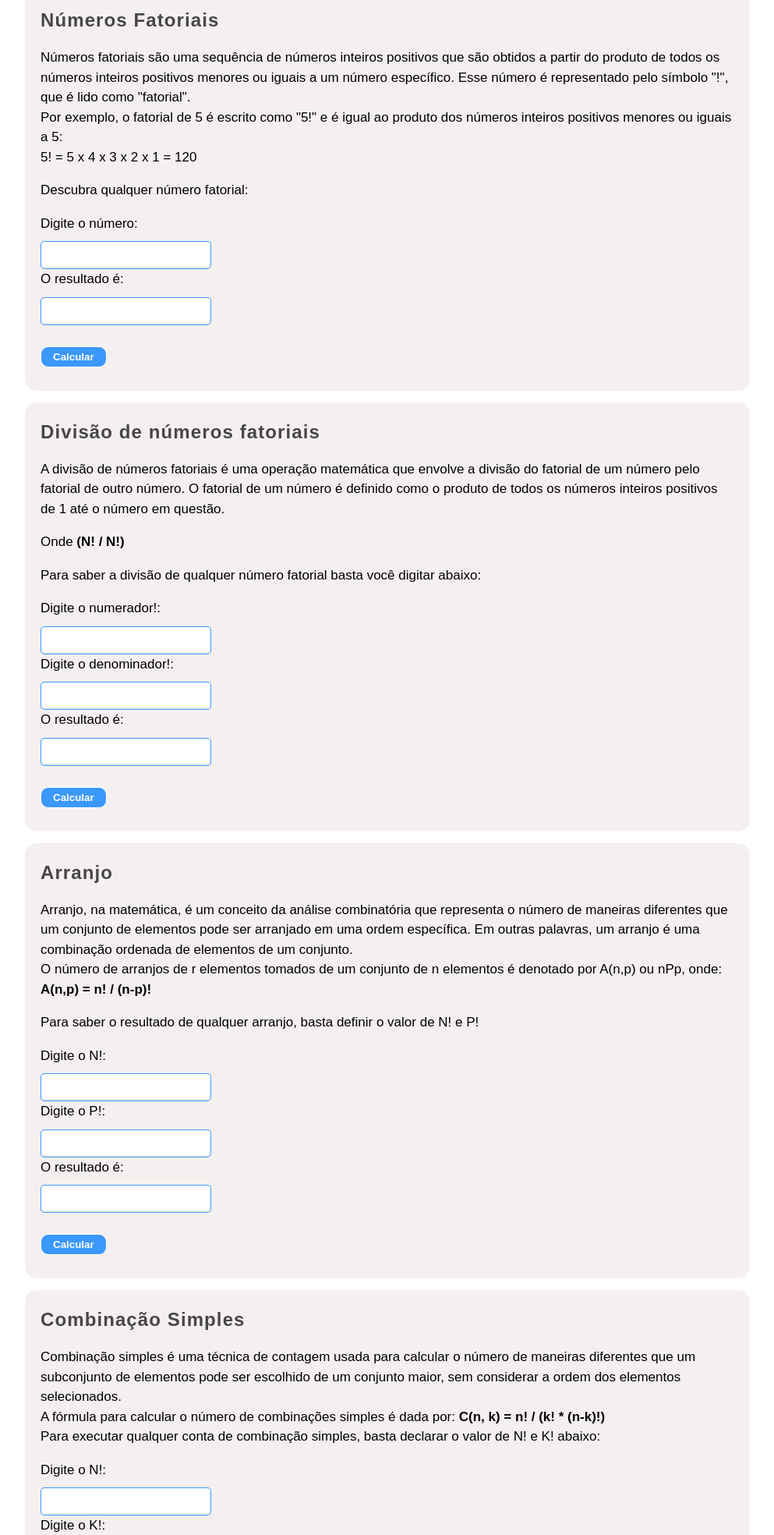
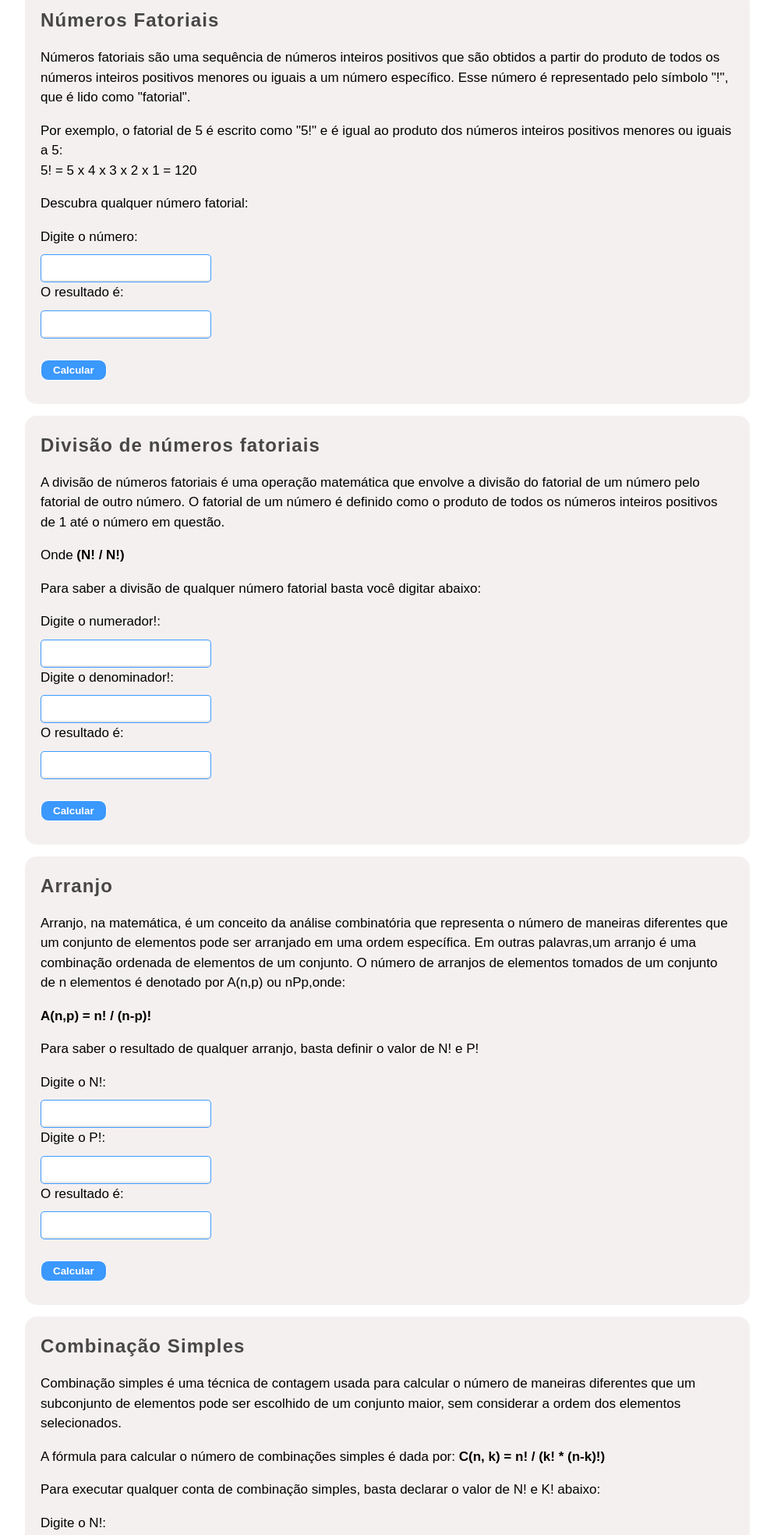
Before and after one commit to kaykyveiga/calculadora-analise-combinatoria, a plain HTML site: page index.html in a window 1280 px wide. Shown: the part 147-2115 px from the top of the page at 78% size, without its empty margins (143-1136 px from the left). Drawn offline with Linux system fonts and the light colour scheme.

Commit message:
calculadora análise combinatória

```diff
--- a/index.html
+++ b/index.html
@@ -10,23 +10,23 @@
     <link rel="stylesheet" href="demo-files/demo.css">
     <link rel="stylesheet" href="style.css">
 
-
 </head>
 
 <body>
     <header class="header">
         <h1>Análise Combinatória</h1>
     </header>
+
     <div class="conteiner">
+
         <div class="itens">
             <h2>Números Fatoriais</h2>
             <p>
-                Números fatoriais são uma sequência de números inteiros positivos que são obtidos a partir do produto de
-                todos os números inteiros positivos menores ou iguais a um número específico. Esse número é representado
-                pelo símbolo "!", que é lido como "fatorial". <br>
+                Números fatoriais são uma sequência de números inteiros positivos que são obtidos a partir do produto de todos os números inteiros positivos menores ou iguais a um número específico. Esse número é representado pelo símbolo "!", que é lido como "fatorial".
+            </p>
+            <p>
                 Por exemplo, o fatorial de 5 é escrito como "5!" e é igual ao produto dos números inteiros positivos
-                menores
-                ou iguais a 5: <br>
+                menores ou iguais a 5: <br>
                 5! = 5 x 4 x 3 x 2 x 1 = 120
             </p>
             <p>Descubra qualquer número fatorial:</p>
@@ -42,36 +42,32 @@
 
         <div class="itens">
             <h2>Divisão de números fatoriais</h2>
-            <p>A divisão de números fatoriais é uma operação matemática que envolve a divisão do fatorial de um número
-                pelo
-                fatorial de outro número. O fatorial de um número é definido como o produto de todos os números inteiros
-                positivos de 1 até o número em questão.
+            <p>A divisão de números fatoriais é uma operação matemática que envolve a divisão do fatorial de um número pelo fatorial de outro número. O fatorial de um número é definido como o produto de todos os números inteiros positivos de 1 até o número em questão.
             </p>
             <p>Onde <strong>(N! / N!)</strong></p>
             <p>
                 Para saber a divisão de qualquer número fatorial basta você digitar abaixo:
             </p>
+
             <label for="numerador">Digite o numerador!:</label> <br>
             <input type="text" name="numerador" id="numerador"> <br>
             <label for="denominador">Digite o denominador!:</label> <br>
             <input type="text" name="denominador" id="denominador"> <br>
             <label for="resultadoDivisaoFatorial">O resultado é:</label> <br>
             <input type="text" name="resultadoDivisaoFatorial" id="resultadoDivisaoFatorial" disabled> <br>
+
             <p id="mensagemDivisaoFatorial"></p>
+
             <button class="button" onclick="calcularDivisaoFatorial()">Calcular</button>
         </div>
 
         <div class="itens">
             <h2>Arranjo</h2>
             <p>Arranjo, na matemática, é um conceito da análise combinatória que representa o número de maneiras
-                diferentes
-                que um conjunto de elementos pode ser arranjado em uma ordem específica. Em outras palavras, um arranjo
-                é
-                uma combinação ordenada de elementos de um conjunto. <br>
-                O número de arranjos de r elementos tomados de um conjunto de n elementos é denotado por A(n,p) ou nPp,
-                onde: <br>
-                <strong>A(n,p) = n! / (n-p)!</strong>
+                diferentes que um conjunto de elementos pode ser arranjado em uma ordem específica. Em outras palavras,um arranjo é uma combinação ordenada de elementos de um conjunto. O número de arranjos de elementos tomados de um conjunto de n elementos é denotado por A(n,p) ou nPp,onde:
             </p>
+            <p><strong>A(n,p) = n! / (n-p)!</strong></p>
+
             <p>Para saber o resultado de qualquer arranjo, basta definir o valor de N! e P!</p>
             <label for="n!">Digite o N!:</label> <br>
             <input type="text" name="n!" id="n!"> <br>
@@ -80,18 +76,19 @@
             <label for="resultadoArranjo">O resultado é:</label> <br>
             <input disabled type="text" name="resultadoArranjo" id="resultadoArranjo"> <br>
             <p id="mensagemArranjo"></p>
+
             <button class="button" onclick="calcularArranjo()">Calcular</button>
         </div>
 
         <div class="itens">
             <h2>Combinação Simples</h2>
-            <p>Combinação simples é uma técnica de contagem usada para calcular o número de maneiras diferentes que um
-                subconjunto de elementos pode ser escolhido de um conjunto maior, sem considerar a ordem dos elementos
-                selecionados. <br>
-                A fórmula para calcular o número de combinações simples é dada por:
-                <strong>C(n, k) = n! / (k! * (n-k)!)</strong> <br>
-                Para executar qualquer conta de combinação simples, basta declarar o valor de N! e K! abaixo:
+            <p>Combinação simples é uma técnica de contagem usada para calcular o número de maneiras diferentes que um subconjunto de elementos pode ser escolhido de um conjunto maior, sem considerar a ordem dos elementos
+            selecionados.
             </p>
+            <p>A fórmula para calcular o número de combinações simples é dada por: <strong>C(n, k) = n! / (k! * (n-k)!)</strong> <br>
+            </p>
+            <p>Para executar qualquer conta de combinação simples, basta declarar o valor de N! e K! abaixo:</p>
+
             <label for="N!">Digite o N!:</label> <br>
             <input type="text" name="N!" id="N!"> <br>
             <label for="k!">Digite o K!:</label> <br>
@@ -99,14 +96,13 @@
             <label for="resultadoCombinacao">O resultado é:</label> <br>
             <input type="text" name="resultadoCombinacao" id="resultadoCombinacao" disabled> <br>
             <p id="mensagemCombinacao"></p>
+
             <button class="button" onclick="calcularCombinacao()">Calcular</button>
         </div>
-
 
     </div>
     <footer>Desenvolvido por Kayky Veiga</footer>
 
 </body>
 
-
 </html>
--- a/style.css
+++ b/style.css
@@ -1,13 +1,19 @@
-*{
+* {
     margin: 0;
     padding: 0;
 }
-.header{
-    background-color: rgb(65, 61, 61);
+
+body {
+    background: #ffffff;
+}
+
+.header {
+    background: #383535;
     height: 100px;
     text-align: center;
 }
-.header > h1{
+
+.header>h1 {
     padding-top: 25px;
     color: #ffffff;
     text-transform: uppercase;
@@ -15,30 +21,33 @@
     font-weight: bold;
 }
 
-.itens{
-    background: rgba(224, 211, 211, 0.34);
+.itens {
+    background: #e0d3d357;
     margin: 15px;
     padding: 10px;
     border-radius: 15px;
 }
-.itens > h2{
+
+.itens>h2 {
     letter-spacing: 1.1px;
-    color: rgba(0, 0, 0, 0.711);
-
+    color: #000000b5;
 }
 
-.itens p, label {
+.itens p,
+label {
     color: #000000;
     font-size: 17px;
 
 }
-.itens input{
-    background-color: white;
+
+.itens input {
+    background-color: #ffffff;
     margin-top: 10px;
     border-radius: 5px;
     padding: 5px;
     border: 1.8px solid #1385ffd1;
 }
+
 .button {
     margin: 10px 0px;
     border-radius: 10px;
@@ -50,11 +59,11 @@
 }
 
 .button:hover {
-    background: #ffff ;
+    background: #ffff;
     color: #1385FF;
 }
 
-footer{
+footer {
     background-color: #0a61bed1;
     padding: 20px;
     color: white;
@@ -65,18 +74,21 @@ footer{
 
 /*Media queries*/
 
-@media  screen and (min-width: 1000px) {
-    .conteiner{
+@media screen and (min-width: 1000px) {
+    .conteiner {
         width: 75%;
         margin: auto;
     }
-    .header{
+
+    .header {
         height: 120px;
     }
-    .header > h1{
+
+    .header>h1 {
         padding-top: 30px;
     }
-    .itens{
+
+    .itens {
         padding: 20px;
     }
 }
```
Also changed, not shown: script.js (+9 -5 lines).
